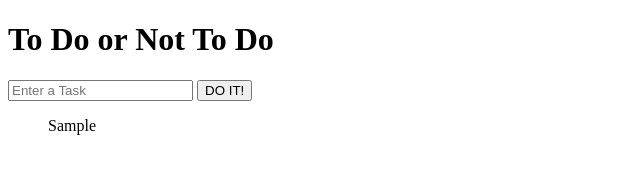
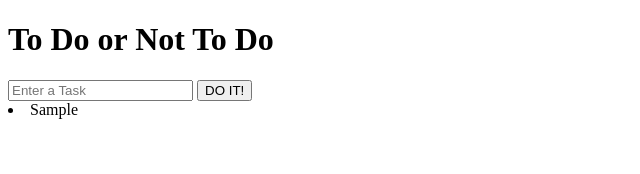
Before and after one commit to showboat051/toDOorNot, a plain HTML site: page index.html in a window 1280 px wide. Both pictures are taken after typing "Sample" into the empty fields and a click on the button "DO IT!". Shown: the whole page, without its empty margins (0-640 px from the left). Drawn offline with Linux system fonts and the light colour scheme.

Commit message:
adds li dynamically

```diff
--- a/index.html
+++ b/index.html
@@ -13,7 +13,7 @@
         <button onclick="postIt()" id="taskButton">DO IT!</button>
     </form>
 
-<ul id="myList"></ul>
+
 
 </body>
 <script src="script.js"></script>
--- a/script.js
+++ b/script.js
@@ -1,6 +1,5 @@
 const taskButton = document.getElementById("taskButton");
 const taskInput = document.getElementById("taskInput");
-const trackedList = document.getElementById("myList");
 
 
 
@@ -107,20 +106,12 @@ function postIt() {
     if(taskInput.value === "") {
         alert("Come on, Try to do SOMETHING")
     } else {
-        // create the list item
-        let newListItem = document.createElement("li");
 
-        // create the text node
+        let newListItem = document.createElement("LI");
         let toDoValue = document.createTextNode(taskInput.value);
+        newListItem.appendChild(toDoValue);
+        document.body.appendChild(newListItem);
 
-        // append the newToDo to the new list item
-        let newToDo = newListItem.appendChild(toDoValue);
-
-        // append the newToDo to the UL
-        trackedList.appendChild(newToDo);
-
-        //append the newToDo to the DOM
-        document.body.appendChild(trackedList);
 
     }
 
```
